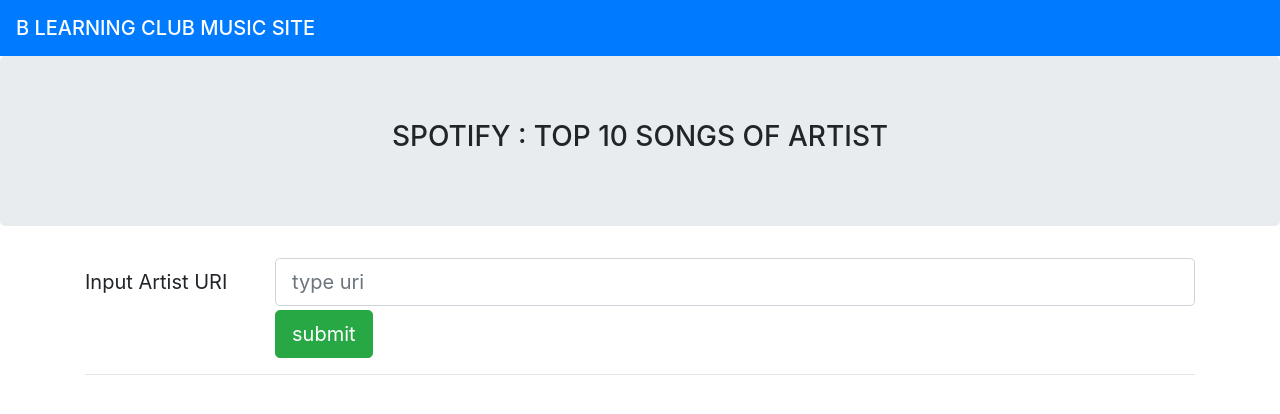
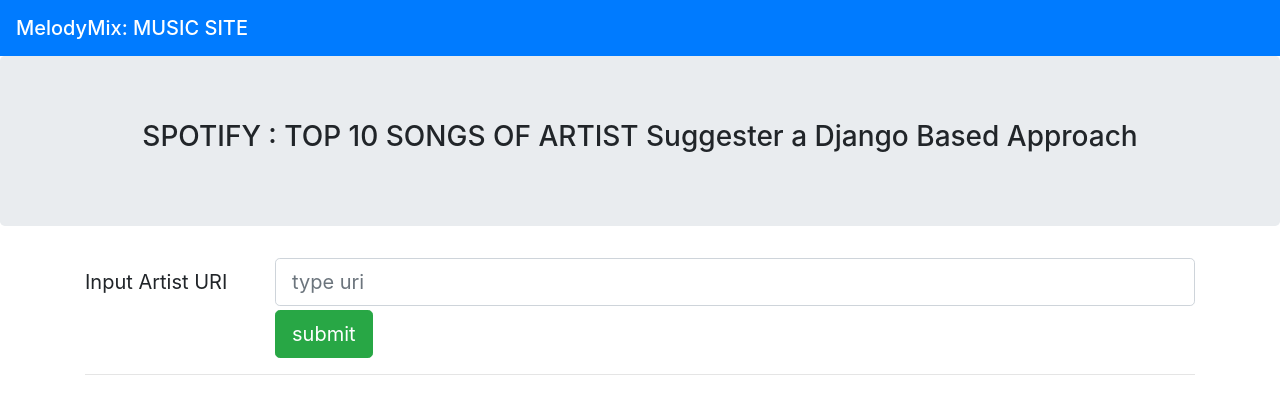
Before and after one commit to ChPRV6/Music_Player_Django, a Django app: page / in a window 1280 px wide. Shown: the top 414 px of the page. Run offline with Django 3.2, Linux system fonts and the light colour scheme; some libraries are stand-ins or nearby versions.

Commit message:
base.html

```diff
--- a/app/templates/base.html
+++ b/app/templates/base.html
@@ -13,10 +13,10 @@
   <body>
       <!-- As a heading -->
     <nav class="navbar navbar-dark bg-primary">
-    <span class="navbar-brand mb-0 h1">B LEARNING CLUB MUSIC SITE</span>
+    <span class="navbar-brand mb-0 h1">MelodyMix: MUSIC SITE</span>
     </nav>
     <div class="jumbotron ">
-    <h3 class="text-center">SPOTIFY : TOP 10 SONGS OF ARTIST </h3>
+    <h3 class="text-center">SPOTIFY : TOP 10 SONGS OF ARTIST Suggester a Django Based Approach  </h3>
     </div>
 
 
```
